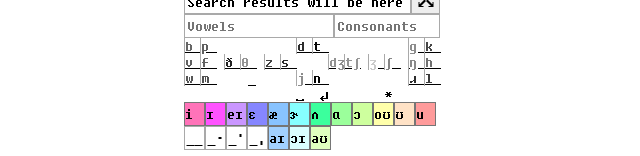
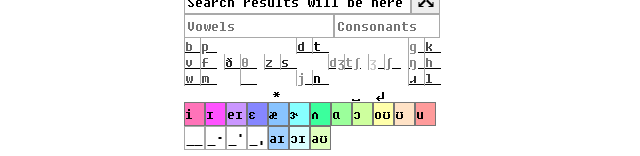
Before and after one commit to freealise/vocalise, a plain HTML site: page index.html in a window 1280 px wide. Shown: the part 634-790 px from the top of the page, 328-968 px from the left. Drawn offline with Linux system fonts and the light colour scheme.

Commit message:
Update index.html

```diff
--- a/index.html
+++ b/index.html
@@ -416,8 +416,8 @@ pre {
     <pre oncontextmenu="return false;" id="keys_">
 <span class="u"><a title="B">  </a><a title="P">  </a></span>          <span class="u"><a title="D">  </a><a title="T">  </a></span>          <span class="u"><a title="G">  </a><a title="K">  </a></span>
 <span class="u"><a title="V">  </a><a title="F">  </a></span> <span class="u"><a title="DH">  </a><a title="TH">  </a></span> <span class="u"><a title="Z">  </a><a title="S">  </a></span>    <span class="u"><a title="JH">  </a><a title="CH">  </a></span> <span class="u"><a title="ZH">  </a><a title="SH">  </a></span> <span class="u"><a title="NG">  </a><a title="HH">  </a></span>
-<span class="u"><a title="W">  </a><a title="M">  </a></span>    <a title="_">_ </a>    <span class="u"><a title="Y">  </a><a title="N">  </a></span>          <span class="u"><a title="R">  </a><a title="L">  </a></span>
-              <a title="Space" href="javascript:" onclick="addPhoneme(' ', 'transparent');">␣ </a> <a id="br" title="Newline" href="javascript:" onclick="addPhoneme('\n', 'transparent');">↵ </a>      <a title="Wildcard" href="javascript:" onclick="addPhoneme('*', 'transparent');">* </a></pre>
+<span class="u"><a title="W">  </a><a title="M">  </a></span>   <span class="u"><a title="_">  </a></span>     <span class="u"><a title="Y">  </a><a title="N">  </a></span>          <span class="u"><a title="R">  </a><a title="L">  </a></span>
+           <a title="Wildcard" href="javascript:" onclick="addPhoneme('*', 'transparent');">* </a>        <a title="Space" href="javascript:" onclick="addPhoneme(' ', 'transparent');">␣ </a> <a id="br" title="Newline" href="javascript:" onclick="addPhoneme('\n', 'transparent');">↵ </a></pre>
     <pre oncontextmenu="return false;" id="keys">
 <select title="IY"></select><select title="IH"></select><select title="EY"></select><select title="EH"></select><select title="AE"></select><select title="ER"></select><select title="AH"></select><select title="AA"></select><select title="AO"></select><select title="OW"></select><select title="UH"></select><select title="UW"></select>
 <a title="Any stress" href="javascript:" onclick="addPhoneme('___', 'transparent');">__</a><a title="No stress" href="javascript:" onclick="addPhoneme('__0', 'transparent');">_·</a><a title="Primary stress" href="javascript:" onclick="addPhoneme('__1', 'transparent');">_'</a><a title="Secondary stress" href="javascript:" onclick="addPhoneme('__2', 'transparent');">_ˌ</a><select title="AY"></select><select title="OY"></select><select title="AW"></select>
@@ -477,7 +477,7 @@ var keys_ = [
   "h ,HH,0.1739",
   "w ,W,0.2890",
   "m ,M,0.3173",
-  "_ ,_,1",
+  "  ,_,1",
   "j ,Y,0.0911",
   "n ,N,1.0000",
   "ɹ ,R,0.5663",
```
